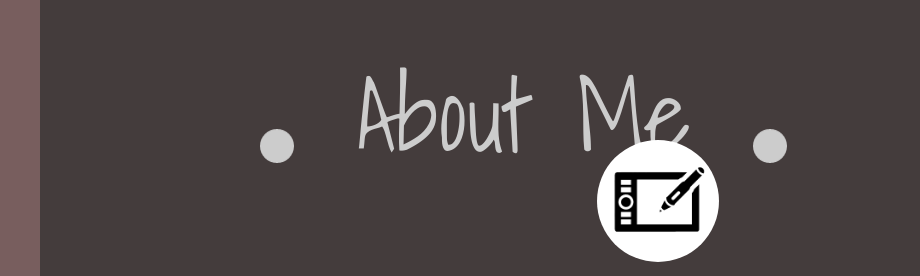
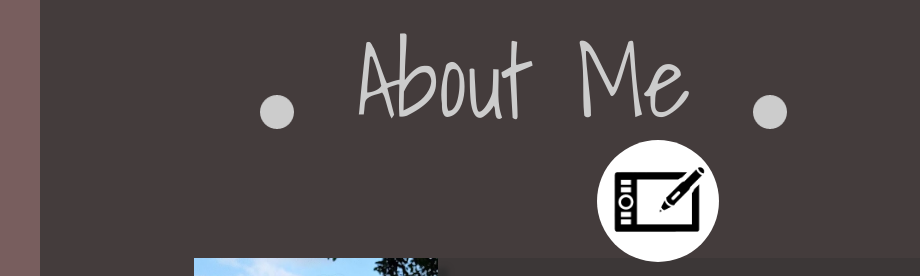
Before and after one commit to Jeniwg/Portfolio, a plain HTML site: page index.html in a window 1280 px wide. Both pictures are taken after a click on the link "About Me". Shown: the top 276 px of the page, 360-1280 px from the left. Drawn offline with nearby package versions, Linux system fonts and the light colour scheme.

Commit message:
padding h1 modified

```diff
--- a/style.css
+++ b/style.css
@@ -114,7 +114,7 @@ div.panel{
 h1{
     font-size: 100px;
     text-align: center;
-    padding-top: 54px;
+    padding-top: 20px;
     padding-left: 55px;
     padding-right: 55px;
     display: inline-block;
```
